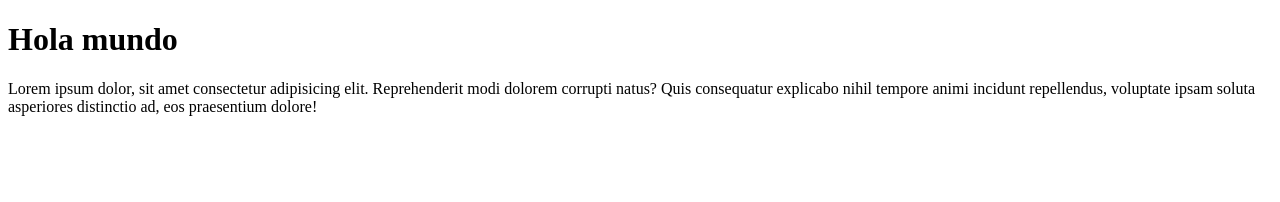
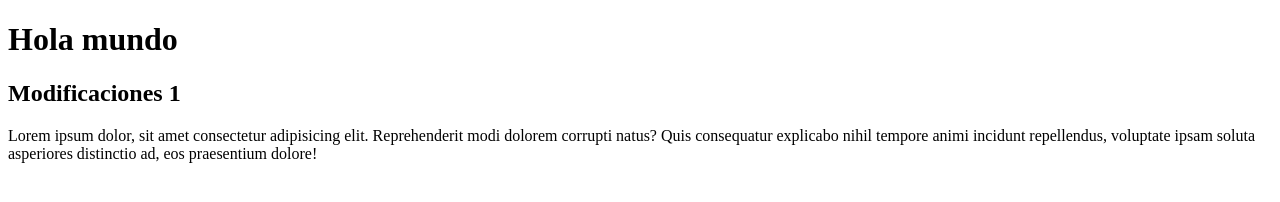
Before and after one commit to Zemak96/Curso-Git, a plain HTML site: page index.html in a window 1280 px wide. Drawn offline with Linux system fonts and the light colour scheme.

Commit message:
Update index.html
Modificación 1

```diff
--- a/index.html
+++ b/index.html
@@ -7,6 +7,7 @@
 </head>
 <body>
     <h1>Hola mundo</h1>
+    <h2>Modificaciones 1</h2>
     <p>Lorem ipsum dolor, sit amet consectetur adipisicing elit. Reprehenderit modi dolorem corrupti natus? Quis consequatur explicabo nihil tempore animi incidunt repellendus, voluptate ipsam soluta asperiores distinctio ad, eos praesentium dolore!</p>
 </body>
 </html>
```
